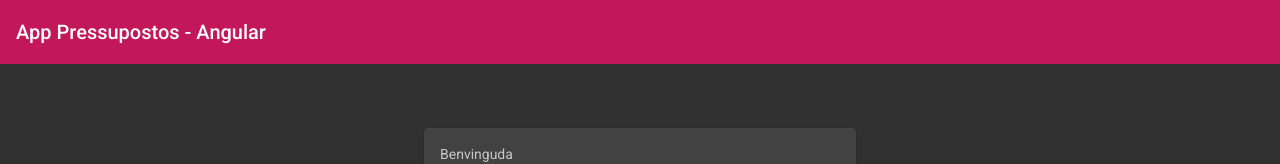
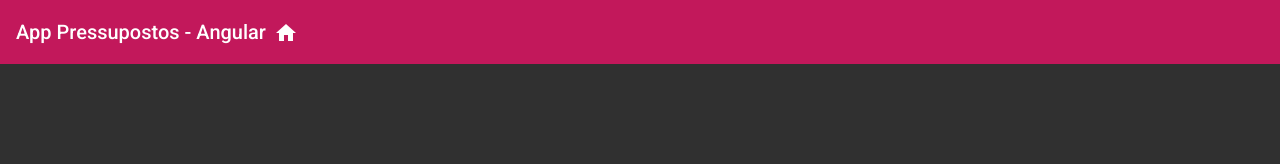
Before and after one commit to Jriera/Sprint7, an Angular app: page / in a window 1280 px wide. Shown: the top 164 px of the page. Built offline with nearby package versions, Linux system fonts and the light colour scheme.

Commit message:
Fix:Modifca el component per a generar una navegacio universal a tota la app

```diff
--- a/src/app/nav-component/nav-component.component.html
+++ b/src/app/nav-component/nav-component.component.html
@@ -1,8 +1,9 @@
-<mat-sidenav-container class="sidenav-container">
-  <mat-sidenav-content>
-    <mat-toolbar color="primary">
-      <span>App Pressupostos - Angular </span>
-    </mat-toolbar>
-    <app-benvinguda></app-benvinguda>
-  </mat-sidenav-content>
-</mat-sidenav-container>
+<mat-toolbar color="primary">
+
+  <span>App Pressupostos - Angular </span>
+  <span class="spacer"></span>
+
+  <button mat-icon-button routerLink="/" class="example-icon" aria-label="Example icon-button with share icon">
+    <mat-icon>home</mat-icon>
+  </button>
+</mat-toolbar>
```
